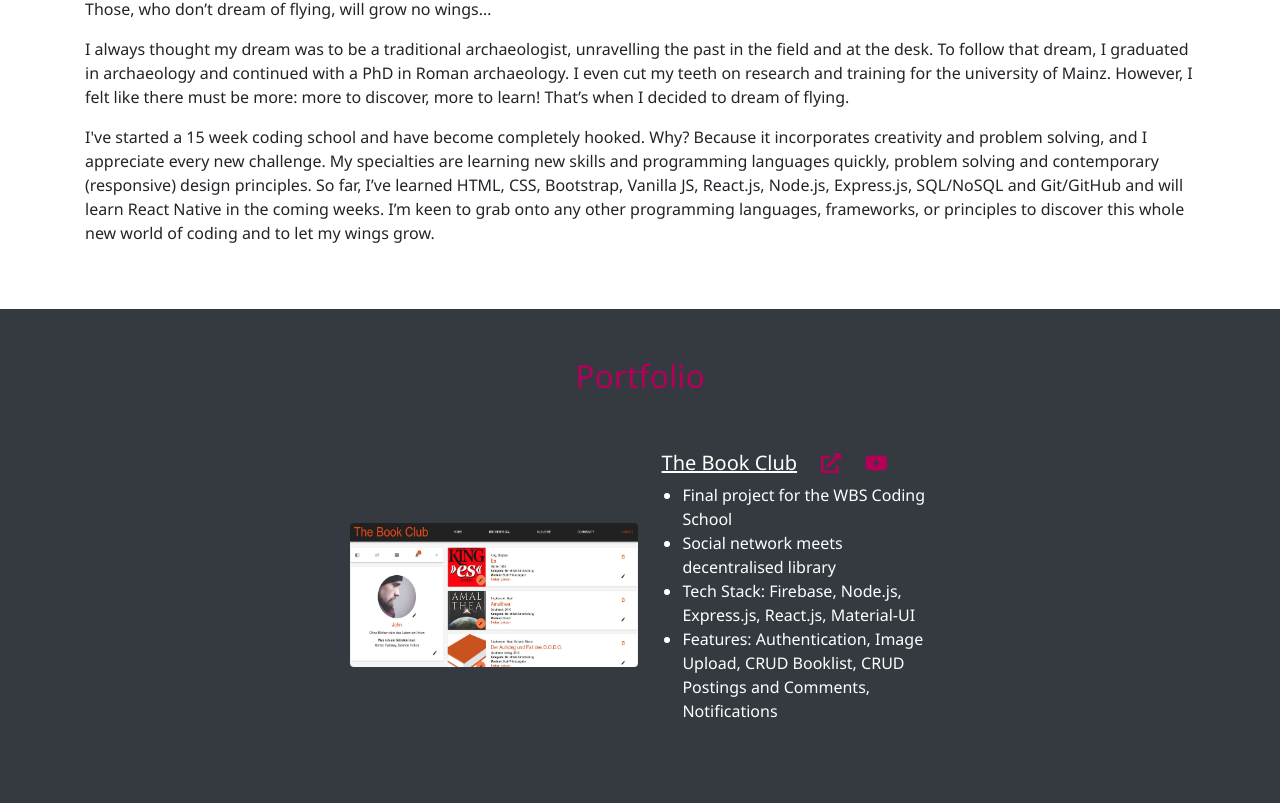
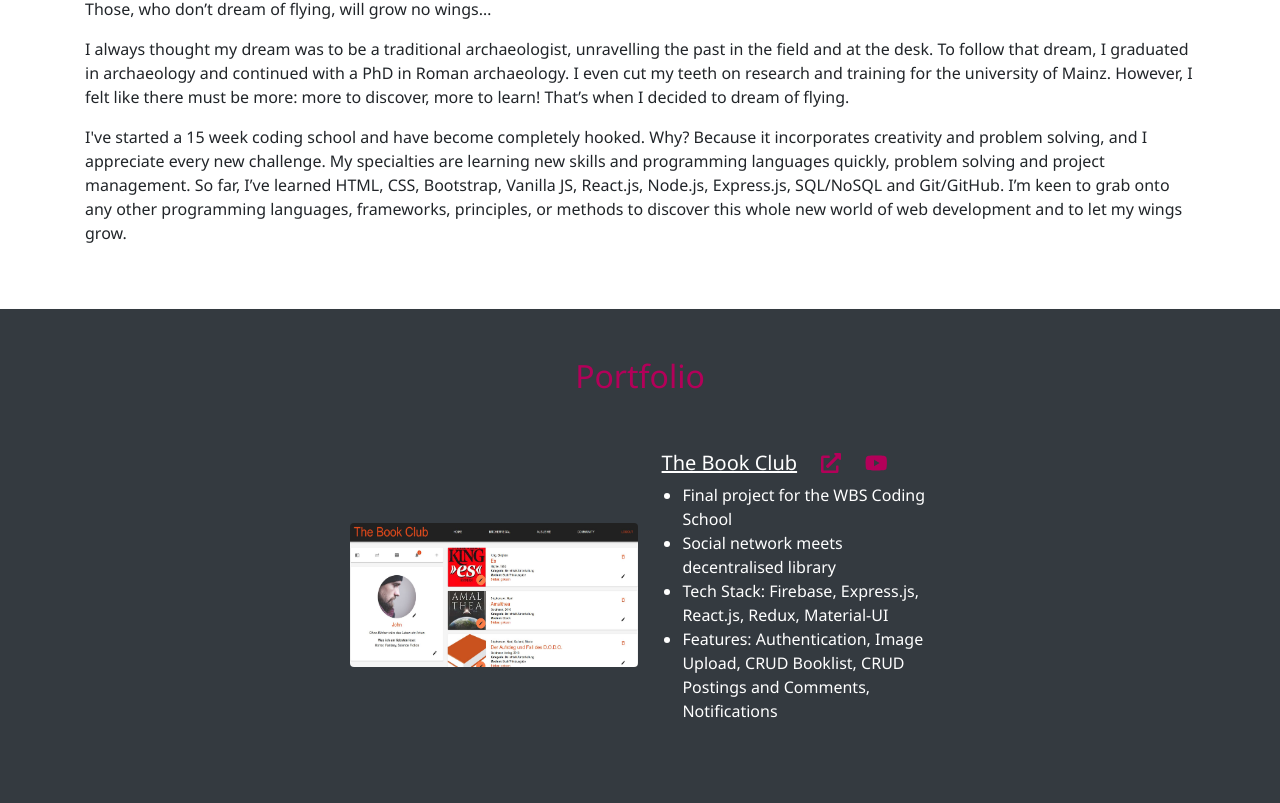
Before and after one commit to Marvelous-Maddie/react-cv, a React (Create React App) app: page / in a window 1280 px wide. Shown: the part 757-1560 px from the top of the page. Built offline with nearby package versions, Linux system fonts and the light colour scheme.

Commit message:
Update About, Education, Portfolio and Skills

```diff
--- a/src/components/About.js
+++ b/src/components/About.js
@@ -12,9 +12,9 @@ const About = () => {
         </p>
         <p>
         I've started a 15 week coding school and have become completely hooked. Why? Because it incorporates creativity and problem solving, and I appreciate every new challenge.
-        My specialties are learning new skills and programming languages quickly, problem solving and contemporary (responsive) design principles.
-        So far, I’ve learned HTML, CSS, Bootstrap, Vanilla JS, React.js, Node.js, Express.js, SQL/NoSQL and Git/GitHub and will learn React Native in the coming weeks.
-        I’m keen to grab onto any other programming languages, frameworks, or principles to discover this whole new world of coding and to let my wings grow.
+        My specialties are learning new skills and programming languages quickly, problem solving and project management.
+        So far, I’ve learned HTML, CSS, Bootstrap, Vanilla JS, React.js, Node.js, Express.js, SQL/NoSQL and Git/GitHub.
+        I’m keen to grab onto any other programming languages, frameworks, principles, or methods to discover this whole new world of web development and to let my wings grow.
         </p>
     </div>
   </div>
--- a/src/components/Education.js
+++ b/src/components/Education.js
@@ -19,7 +19,7 @@ const Education = () => {
           <ul>
             <li>4 months full-time training full stack app & web development</li>
             <li>Frontend: HTML5 | CSS3 | Javascript | React | Redux</li>
-            <li>Backend: Node.js | Express.js | APIs (REST, GraphQL) | Databases (SQL/NoSQL)</li>
+            <li>Backend: Node.js | Express.js | Restful API | Databases (SQL/NoSQL)</li>
             <li>Additional: UX/UI Fundamentals | SEO for developers | DevOps (Monitoring, CI/CD, Deployment) | Software Testing | Agile Methodologies (Scrum) | Project Management</li>
           </ul>
         </div>
@@ -29,7 +29,7 @@ const Education = () => {
     {/*PhD University Mainz*/}
     <dl className="row justify-content-center mx-5 my-2">
       <dt className="col-6">
-        <div className="d-flex justify-content-end" style={{fontWeight: "bold"}}>10/2014-09/2020</div>
+        <div className="d-flex justify-content-end" style={{fontWeight: "bold"}}>10/2014-11/2021</div>
       </dt>
       <dd className="col-6">
         <a className="d-flex justify-content-start" data-toggle="collapse" href="#collapseEducation2" style={{fontWeight: "bold", color: "black"}} role="button" aria-expanded="false" aria-controls="collapseEducation2">
--- a/src/components/Portfolio.js
+++ b/src/components/Portfolio.js
@@ -21,7 +21,7 @@ const Portfolio = () => {
           <ul style={{width: "18rem", color: "white", marginLeft: "-1.2rem"}}>
             <li>Final project for the WBS Coding School</li>
             <li>Social network meets decentralised library</li>
-            <li>Tech Stack: Firebase, Node.js, Express.js, React.js, Material-UI</li>
+            <li>Tech Stack: Firebase, Express.js, React.js, Redux, Material-UI</li>
             <li>Features: Authentication, Image Upload, CRUD Booklist, CRUD Postings and Comments, Notifications</li>
           </ul>
         </div>
--- a/src/components/Skills.js
+++ b/src/components/Skills.js
@@ -72,7 +72,7 @@ const Skills = () => {
       {/*MongoDB*/}
       <div className="d-inline-flex flex-column align-items-center m-5">
         <FontAwesomeIcon icon={faDatabase} size="4x" />
-        <h5 className="my-2">MongoDB</h5>
+        <h5 className="my-2">NoSQL</h5>
       </div>
 
       {/*Git/GitHub*/}
@@ -93,16 +93,16 @@ const Skills = () => {
         <h5 className="my-2">Presentation Skills</h5>
       </div>
 
+      {/*Writing*/}
+      <div className="d-inline-flex flex-column align-items-center m-5">
+        <FontAwesomeIcon icon={faPen} size="4x" />
+        <h5 className="my-2">Writing Skills</h5>
+      </div>
+
       {/*Training*/}
       <div className="d-inline-flex flex-column align-items-center m-5">
         <FontAwesomeIcon icon={faChalkboard} size="4x" />
         <h5 className="my-2">Training</h5>
-      </div>
-
-      {/*Writing*/}
-      <div className="d-inline-flex flex-column align-items-center m-5">
-        <FontAwesomeIcon icon={faPen} size="4x" />
-        <h5 className="my-2">Writing Skills</h5>
       </div>
 
       {/*German*/}
```
